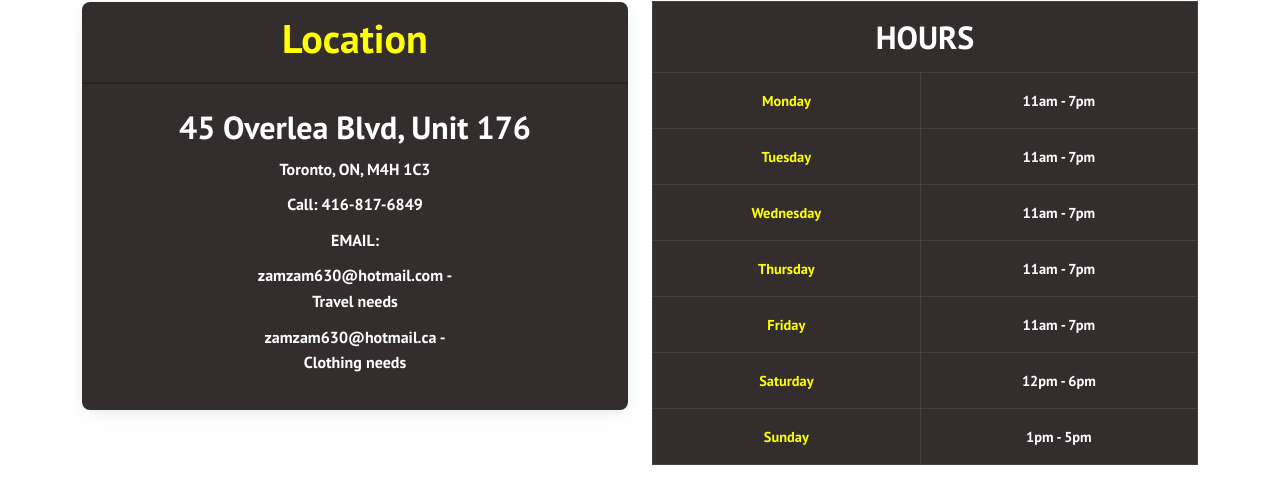
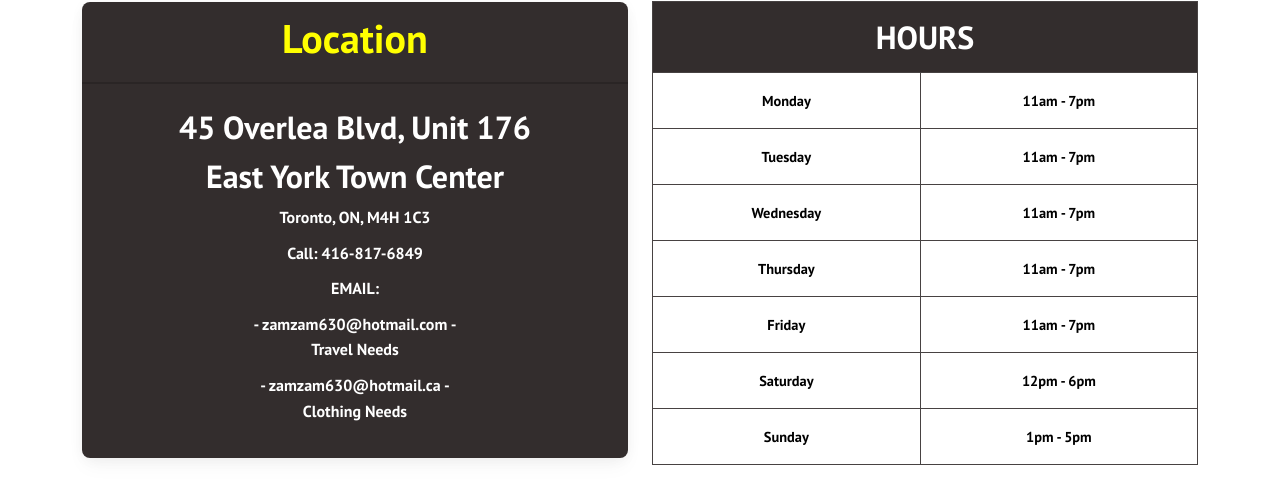
Before and after one commit to AliSharif12354/ZamZamBB_Website, a React (Vite) app: page / in a window 1280 px wide. Shown: the part 297-800 px from the top of the page. Built offline with nearby package versions, Linux system fonts and the light colour scheme; no server answers.

Commit message:
flyer modal
mainly made flyer modal completely transparent background using             className="w-100 h-100"

```diff
--- a/src/Components/Flyer.jsx
+++ b/src/Components/Flyer.jsx
@@ -1,6 +1,5 @@
 import { useRef, useState } from "react";
-import "../Styles/Flyer.module.css";
-import { Card, Modal, Button } from "react-bootstrap"
+import { Card, Modal, Button } from "react-bootstrap";
 
 function Flyer(props) {
   const [showModal, setShowModal] = useState(false);
@@ -8,25 +7,33 @@
   const handleCloseModal = () => setShowModal(false);
   const handleShowModal = () => setShowModal(true);
 
-	let out = <></>
+  let out = <></>;
 
   out = (
     <>
-			<img className="img-fluid hover-shadow" onClick={handleShowModal} style={{ cursor: "pointer" }} src={props.logo} alt="Image not found" />
+      <img
+        className="img-fluid hover-shadow"
+        onClick={handleShowModal}
+        style={{ cursor: "pointer", padding: 0 }}
+        src={props.logo}
+        alt="Image not found"
+      />
       {console.log("URL OF THIS FLYER: ", props.logo)}
 
-			<Modal show={showModal} onHide={handleCloseModal} >
-				<Modal.Body className="text-center">
-					<img src={props.logo != null ? props.logo : "image not found"} alt="Flyer not found" />
-					{/* <p className="card-description">{props.desc != null ? props.desc : "Product description not found"}</p> */}
+      <Modal show={showModal} onHide={handleCloseModal}>
+        <Modal.Body className="text-center p-0">
+          <img
+            src={props.logo != null ? props.logo : "image not found"}
+            alt="Flyer not found"
+            className="w-100 h-100"
+            style={{ objectFit: "contain" }}
+          />
         </Modal.Body>
       </Modal>
     </>
   );
 
-	return (
-		out
-	);
+  return out;
 }
 
 export default Flyer;
--- a/src/Components/Information.jsx
+++ b/src/Components/Information.jsx
@@ -19,32 +19,32 @@
             </thead>
             <tbody>
                 <tr>
-                    <td className="text-center" style={{ color: "yellow" }}>Monday</td>
-                    <td className="text-center">11am - 7pm</td>
+                    <td className="text-center" style={{ color: "black", background: "white" }}>Monday</td>
+                    <td className="text-center" style={{ color: "black", background: "white" }}>11am - 7pm</td>
                 </tr>
                 <tr>
-                    <td className="text-center" style={{ color: "yellow" }}>Tuesday</td>
-                    <td className="text-center">11am - 7pm</td>
+                    <td className="text-center" style={{ color: "black", background: "white" }}>Tuesday</td>
+                    <td className="text-center" style={{ color: "black", background: "white" }}>11am - 7pm</td>
                 </tr>
                 <tr>
-                    <td className="text-center" style={{ color: "yellow" }}>Wednesday</td>
-                    <td className="text-center">11am - 7pm</td>
+                    <td className="text-center" style={{ color: "black", background: "white" }}>Wednesday</td>
+                    <td className="text-center" style={{ color: "black", background: "white" }}>11am - 7pm</td>
                 </tr>
                 <tr>
-                    <td className="text-center" style={{ color: "yellow" }}>Thursday</td>
-                    <td className="text-center">11am - 7pm</td>
+                    <td className="text-center" style={{ color: "black", background: "white" }}>Thursday</td>
+                    <td className="text-center" style={{ color: "black", background: "white" }}>11am - 7pm</td>
                 </tr>
                 <tr>
-                    <td className="text-center" style={{ color: "yellow" }}>Friday</td>
-                    <td className="text-center">11am - 7pm</td>
+                    <td className="text-center" style={{ color: "black", background: "white" }}>Friday</td>
+                    <td className="text-center" style={{ color: "black", background: "white" }}>11am - 7pm</td>
                 </tr>
                 <tr>
-                    <td className="text-center" style={{ color: "yellow" }}>Saturday</td>
-                    <td className="text-center">12pm - 6pm</td>
+                    <td className="text-center" style={{ color: "black", background: "white" }}>Saturday</td>
+                    <td className="text-center" style={{ color: "black", background: "white" }}>12pm - 6pm</td>
                 </tr>
                 <tr>
-                    <td className="text-center" style={{ color: "yellow" }}>Sunday</td>
-                    <td className="text-center">1pm - 5pm</td>
+                    <td className="text-center" style={{ color: "black", background: "white" }}>Sunday</td>
+                    <td className="text-center" style={{ color: "black", background: "white" }}>1pm - 5pm</td>
                 </tr>
             </tbody>
         </Table>
@@ -52,13 +52,11 @@
 }
 
 
-
-
 function Information(props) {
     return (
         <MDBContainer className="justify-content-center">
             <MDBRow className="justify-content-center">
-                <MDBCol col="4">
+                <MDBCol col="auto">
                     <br />
                     <Card border='info' className='text-center' bg='dark'>
                         <Card.Header>
@@ -66,19 +64,20 @@
                         </Card.Header>
                         <Card.Body style={{ textAlign: "center" }}>
                             <h2 style={{ color: "white", marginBottom: "10px" }}>45 Overlea Blvd, Unit 176</h2>
+                            <h2 style={{ color: "white", marginBottom: "10px" }}>East York Town Center</h2>
                             <p style={{ color: "white", marginBottom: "10px" }}>Toronto, ON, M4H 1C3</p>
                             <p style={{ color: "white", marginBottom: "10px" }}>Call: 416-817-6849</p>
                             <p style={{ color: "white", marginBottom: "10px" }}>EMAIL:</p>
-                            <p style={{ color: "white", marginBottom: "10px" }}>zamzam630@hotmail.com - <br /> Travel needs</p>
-                            <p style={{ color: "white", marginBottom: "10px" }}>zamzam630@hotmail.ca - <br /> Clothing needs</p>
+                            <p style={{ color: "white", marginBottom: "10px" }}> - zamzam630@hotmail.com - <br /> Travel Needs</p>
+                            <p style={{ color: "white", marginBottom: "10px" }}> - zamzam630@hotmail.ca - <br /> Clothing Needs</p>
                         </Card.Body>
                     </Card>
                 </MDBCol>
-                <MDBCol col="4">
+                <MDBCol col="6">
                     {HoursTable()}
                 </MDBCol>
             </MDBRow>
-            <MDBCol col="6" className="pl-1">
+            <MDBCol col="12" className="pl-1">
                 <br />
                 <img
                     style={{ height: "50%", minWidth: "50%", objectFit: "fill", borderRadius: "10px" }}
@@ -87,8 +86,7 @@
                     alt="Image not found"
                 />
             </MDBCol>
-            <br/><br/><br/>
-
+            <br /><br /><br />
         </MDBContainer>
     );
 }
--- a/src/Routes/EditProductsRoute.jsx
+++ b/src/Routes/EditProductsRoute.jsx
@@ -54,10 +54,10 @@
                             <Col lg={3} key={product.id}>
                                 <EditProduct
                                     key={product.id}
-                                    logo={product.imageSrc}
-                                    name={product.name}
-                                    desc={product.description}
-                                    price={"$" + product.price}
+                                    logo={product.imageSrc != null ? product.imageSrc : "image not found"}
+                                    name={product.name != null ? product.name : "Product name not found"}
+                                    desc={product.description != null ? product.description : "description not found"}
+                                    price={product.price != null ? product.price : "Price not found"}
                                 />
                             </Col>
                         ))}
--- a/src/Routes/Products.jsx
+++ b/src/Routes/Products.jsx
@@ -44,12 +44,10 @@
                     {products.map((product) => (
                         <Col lg={3} key={product.id}>
                             <Product
-                                key={product.imageSrc != null ? product.imageSrc : "image not found"}
+                                key={product.id}
                                 logo={product.imageSrc != null ? product.imageSrc : "image not found"}
                                 name={product.name != null ? product.name : "Product name not found"}
-                                desc={product.description != null ?
-                                    (product.description.length > 50 ? product.description.slice(0, 50) + "..." : product.description)
-                                    : "Product description not found"}
+                                desc={product.description != null ? product.description : "description not found"}
                                 price={product.price != null ? product.price : "Price not found"}
                             />
                         </Col>
--- a/src/Styles/Flyer.module.css
+++ /dev/null
@@ -1,3 +0,0 @@
-img {
-    margin: 0px;
-}
```
Lines whose indentation alone changed are shown as unchanged.
